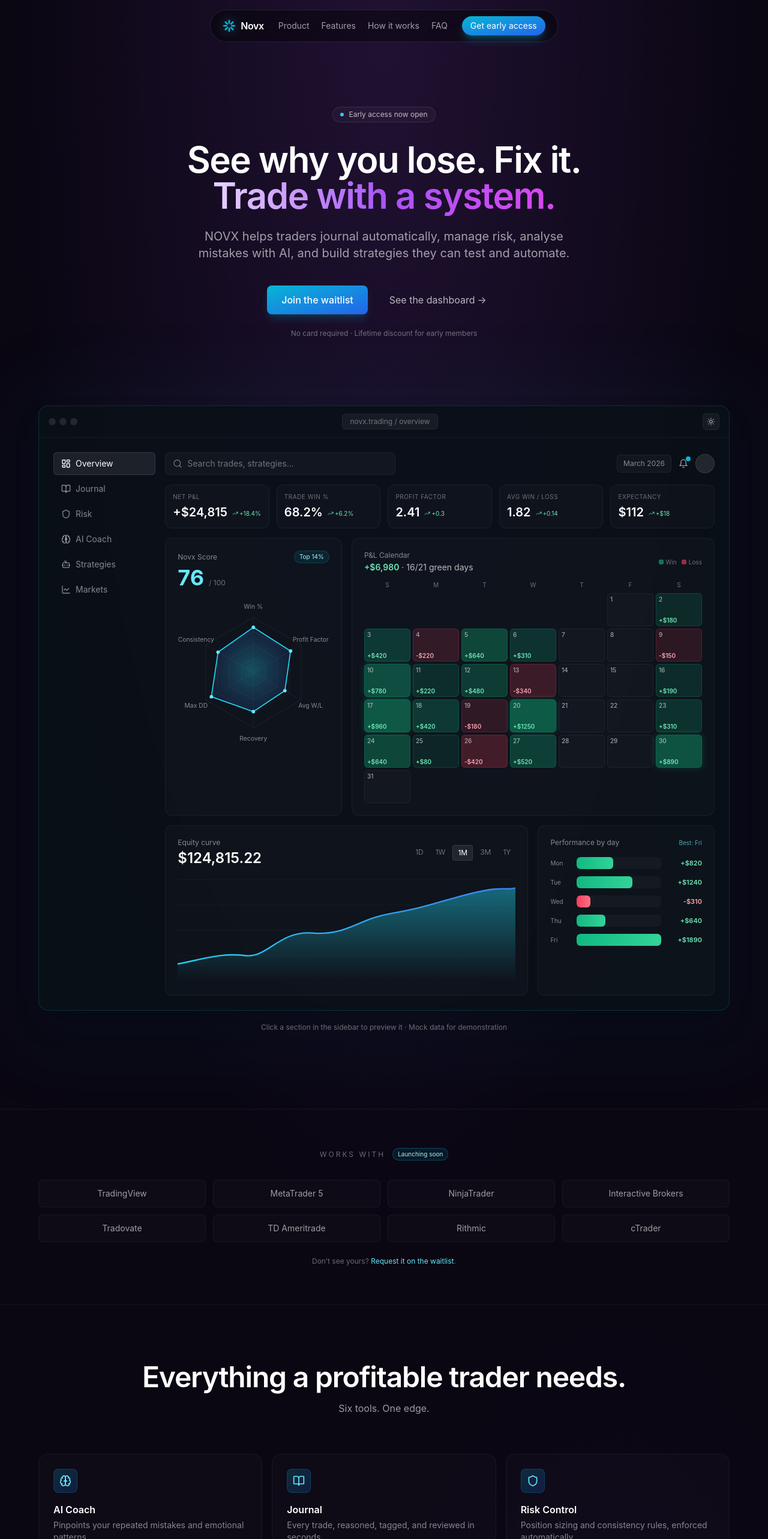
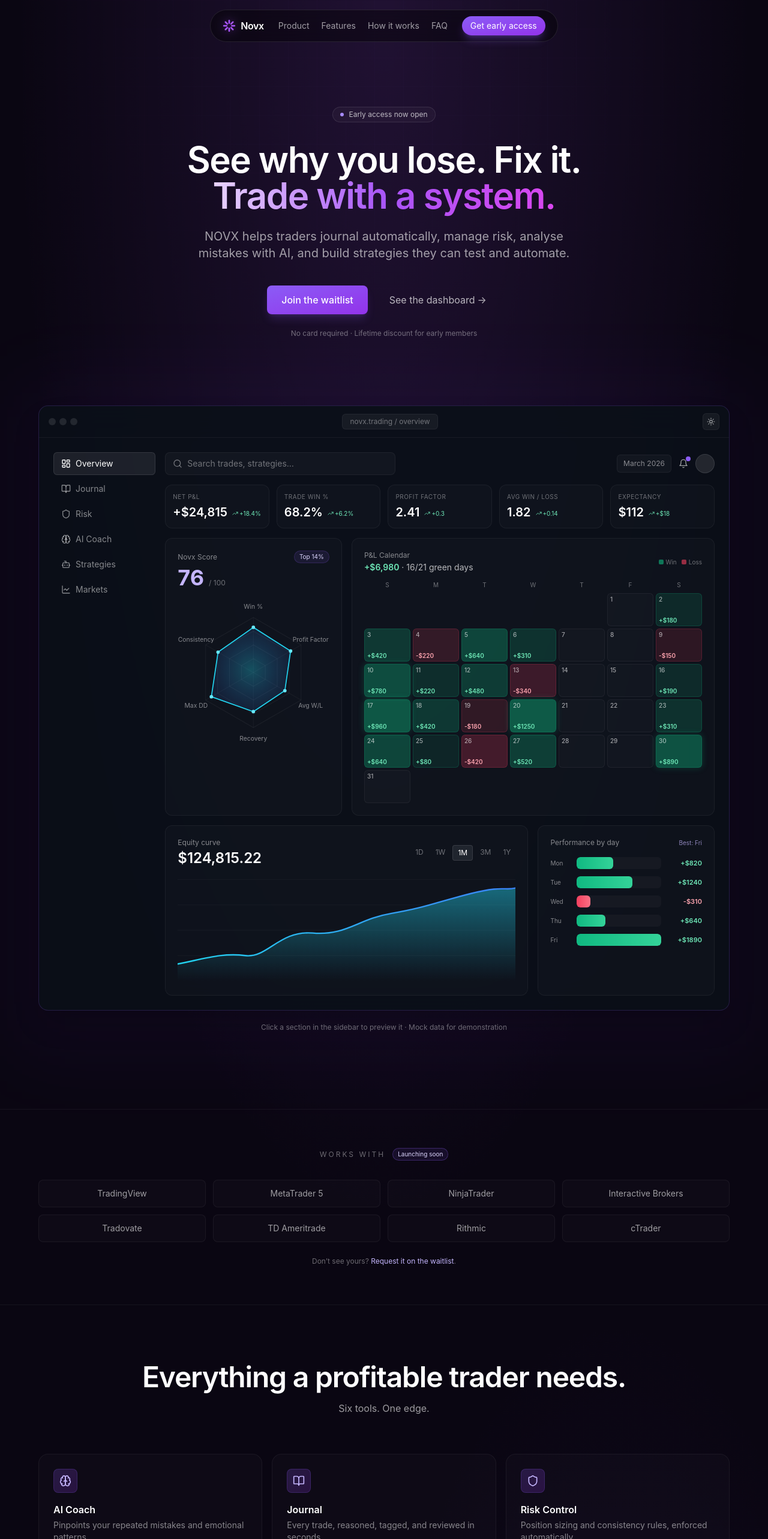
Before and after one commit to guillaumevanhuynegem12-blip/FindYourTrade-website, a Next.js app: page / in a window 1280 px wide. Shown: the top 2566 px of the page at 60% size. Built offline with nearby package versions, Linux system fonts and the light colour scheme.

Commit message:
Replace cyan/blue accents with violet/purple to match brand

```diff
--- a/components/BrokerStrip.tsx
+++ b/components/BrokerStrip.tsx
@@ -21,7 +21,7 @@
           <span className="text-xs tracking-[0.25em] text-white/40 uppercase">
             Works with
           </span>
-          <span className="text-[10px] px-2 py-0.5 rounded-full bg-cyan-500/10 border border-cyan-500/30 text-cyan-200">
+          <span className="text-[10px] px-2 py-0.5 rounded-full bg-violet-500/10 border border-violet-500/30 text-violet-200">
             Launching soon
           </span>
         </div>
@@ -34,7 +34,7 @@
               whileInView={{ opacity: 1, y: 0 }}
               viewport={{ once: true }}
               transition={{ duration: 0.4, delay: i * 0.04 }}
-              className="rounded-lg border border-white/5 bg-white/[0.02] px-4 py-3 text-center text-sm text-white/60 hover:text-white hover:border-cyan-500/30 hover:bg-cyan-500/[0.04] transition-all"
+              className="rounded-lg border border-white/5 bg-white/[0.02] px-4 py-3 text-center text-sm text-white/60 hover:text-white hover:border-violet-500/30 hover:bg-violet-500/[0.04] transition-all"
             >
               {b}
             </motion.div>
@@ -43,7 +43,7 @@
 
         <p className="text-center text-xs text-white/40 mt-6">
           Don&rsquo;t see yours?{" "}
-          <a href="#waitlist" className="text-cyan-300 hover:text-cyan-200">
+          <a href="#waitlist" className="text-violet-300 hover:text-violet-200">
             Request it on the waitlist
           </a>
           .
--- a/components/DashboardPreview.tsx
+++ b/components/DashboardPreview.tsx
@@ -43,7 +43,7 @@
   return (
     <section id="preview" className="relative px-6 pb-32">
       <div className="relative max-w-6xl mx-auto">
-        <div className="absolute -inset-10 bg-cyan-600/10 blur-3xl opacity-50 pointer-events-none" />
+        <div className="absolute -inset-10 bg-violet-600/10 blur-3xl opacity-50 pointer-events-none" />
 
         <motion.div
           initial={{ opacity: 0, y: 40 }}
@@ -53,8 +53,8 @@
           data-theme={theme}
           className={`relative rounded-2xl border backdrop-blur-xl overflow-hidden shadow-2xl transition-colors ${
             theme === "dark"
-              ? "border-cyan-500/20 bg-[#0A1018]/90"
-              : "border-cyan-500/30 bg-[#FAFAF9]"
+              ? "border-violet-500/20 bg-[#0A1018]/90"
+              : "border-violet-500/30 bg-[#FAFAF9]"
           }`}
         >
           <div className="flex items-center gap-2 px-4 py-3 border-b border-white/5">
@@ -71,7 +71,7 @@
             <button
               onClick={() => setTheme((t) => (t === "dark" ? "light" : "dark"))}
               aria-label={`Switch to ${theme === "dark" ? "light" : "dark"} mode`}
-              className="w-7 h-7 rounded-md bg-white/5 hover:bg-white/10 border border-white/5 hover:border-cyan-500/40 flex items-center justify-center text-white/60 hover:text-cyan-400 transition-colors"
+              className="w-7 h-7 rounded-md bg-white/5 hover:bg-white/10 border border-white/5 hover:border-violet-500/40 flex items-center justify-center text-white/60 hover:text-violet-400 transition-colors"
             >
               {theme === "dark" ? <Sun className="w-3.5 h-3.5" /> : <Moon className="w-3.5 h-3.5" />}
             </button>
@@ -174,7 +174,7 @@
         </div>
         <div className="relative">
           <Bell className="w-4 h-4 text-white/60" />
-          <span className="absolute -top-1 -right-1 w-2 h-2 rounded-full bg-cyan-500" />
+          <span className="absolute -top-1 -right-1 w-2 h-2 rounded-full bg-violet-500" />
         </div>
         <div className="w-8 h-8 rounded-full bg-white/10 border border-white/10" />
       </div>
@@ -285,12 +285,12 @@
     <div className="rounded-xl border border-white/5 bg-white/[0.02] p-5 h-full">
       <div className="flex items-center justify-between mb-1">
         <div className="text-xs text-white/50">Novx Score</div>
-        <span className="text-[10px] px-2 py-0.5 rounded-full bg-cyan-500/10 text-cyan-200 border border-cyan-500/20">
+        <span className="text-[10px] px-2 py-0.5 rounded-full bg-violet-500/10 text-violet-200 border border-violet-500/20">
           Top 14%
         </span>
       </div>
       <div className="flex items-baseline gap-2 mb-3">
-        <div className="text-4xl font-bold text-cyan-300">{score}</div>
+        <div className="text-4xl font-bold text-violet-300">{score}</div>
         <div className="text-xs text-white/40">/ 100</div>
       </div>
       <svg viewBox="0 0 220 220" className="w-full">
@@ -551,7 +551,7 @@
     <div className="rounded-xl border border-white/5 bg-white/[0.02] p-5 h-full">
       <div className="flex items-center justify-between mb-4">
         <div className="text-xs text-white/50">Performance by day</div>
-        <div className="text-[10px] text-cyan-300/70">Best: Fri</div>
+        <div className="text-[10px] text-violet-300/70">Best: Fri</div>
       </div>
       <div className="space-y-3">
         {days.map((d) => {
@@ -641,7 +641,7 @@
               initial={{ opacity: 0, x: -10 }}
               animate={{ opacity: 1, x: 0 }}
               transition={{ duration: 0.3, delay: i * 0.04 }}
-              className="flex items-center gap-3 p-3 rounded-lg bg-white/[0.02] border border-white/5 hover:border-cyan-500/20 transition-colors"
+              className="flex items-center gap-3 p-3 rounded-lg bg-white/[0.02] border border-white/5 hover:border-violet-500/20 transition-colors"
             >
               <div className="w-11 h-11 rounded-md bg-white/[0.04] border border-white/10 flex items-center justify-center text-xs font-semibold flex-shrink-0">
                 {t.sym}
@@ -772,7 +772,7 @@
             <div className="text-xs text-white/50 mb-3">Prop firm template</div>
             <div className="flex items-center gap-3 mb-3">
               <div className="w-10 h-10 rounded-lg bg-white/[0.04] border border-white/10 flex items-center justify-center">
-                <Shield className="w-4 h-4 text-cyan-300" />
+                <Shield className="w-4 h-4 text-violet-300" />
               </div>
               <div>
                 <div className="text-sm font-semibold">FTMO $100k</div>
@@ -798,7 +798,7 @@
                         ? "bg-rose-500/10 text-rose-300 border border-rose-500/20"
                         : r.kind === "lockout"
                           ? "bg-amber-500/10 text-amber-300 border border-amber-500/20"
-                          : "bg-cyan-500/10 text-cyan-300 border border-cyan-500/20"
+                          : "bg-violet-500/10 text-violet-300 border border-violet-500/20"
                     }`}
                   >
                     {r.kind === "blocked" ? (
@@ -886,7 +886,7 @@
       <div className="grid grid-cols-1 lg:grid-cols-12 gap-4">
         <div className="lg:col-span-8 rounded-xl border border-white/5 bg-white/[0.02] p-5">
           <div className="flex items-center gap-2 mb-4">
-            <Brain className="w-4 h-4 text-cyan-300" />
+            <Brain className="w-4 h-4 text-violet-300" />
             <div className="text-xs text-white/50">AI insights · Updated 2m ago</div>
           </div>
           <div className="space-y-3">
@@ -921,7 +921,7 @@
                     <div className="text-xs text-white/55 mt-1 leading-relaxed">
                       {ins.detail}
                     </div>
-                    <div className="mt-3 inline-flex items-center gap-1.5 text-[11px] px-2.5 py-1 rounded-md bg-cyan-500/10 border border-cyan-500/20 text-cyan-200">
+                    <div className="mt-3 inline-flex items-center gap-1.5 text-[11px] px-2.5 py-1 rounded-md bg-violet-500/10 border border-violet-500/20 text-violet-200">
                       <Sparkles className="w-3 h-3" />
                       {ins.action}
                     </div>
@@ -956,13 +956,13 @@
 
           <div className="rounded-xl border border-white/5 bg-white/[0.02] p-5">
             <div className="flex items-center gap-2 mb-3">
-              <Sparkles className="w-4 h-4 text-cyan-300" />
-              <div className="text-xs text-cyan-200">Before your next session</div>
+              <Sparkles className="w-4 h-4 text-violet-300" />
+              <div className="text-xs text-violet-200">Before your next session</div>
             </div>
             <ul className="space-y-2">
               {checklist.map((c) => (
                 <li key={c} className="flex items-start gap-2 text-[12px] text-white/80">
-                  <div className="w-3.5 h-3.5 rounded border border-cyan-400/40 mt-0.5 flex-shrink-0" />
+                  <div className="w-3.5 h-3.5 rounded border border-violet-400/40 mt-0.5 flex-shrink-0" />
                   {c}
                 </li>
               ))}
@@ -1001,7 +1001,7 @@
               Built in plain English · Backtested on tick data · One-click deploy
             </div>
           </div>
-          <button className="text-[11px] px-3 py-1.5 rounded-md bg-gradient-to-br from-cyan-500 to-blue-600 font-medium">
+          <button className="text-[11px] px-3 py-1.5 rounded-md bg-gradient-to-br from-violet-500 to-purple-600 font-medium">
             + New strategy
           </button>
         </div>
@@ -1013,12 +1013,12 @@
               initial={{ opacity: 0, y: 10 }}
               animate={{ opacity: 1, y: 0 }}
               transition={{ duration: 0.3, delay: i * 0.05 }}
-              className="rounded-lg border border-white/5 bg-white/[0.02] p-4 hover:border-cyan-500/20 transition-colors"
+              className="rounded-lg border border-white/5 bg-white/[0.02] p-4 hover:border-violet-500/20 transition-colors"
             >
               <div className="flex items-center justify-between mb-3">
                 <div className="flex items-center gap-2">
                   <div className="w-8 h-8 rounded-md bg-white/[0.04] border border-white/10 flex items-center justify-center">
-                    <Bot className="w-4 h-4 text-cyan-300" />
+                    <Bot className="w-4 h-4 text-violet-300" />
                   </div>
                   <div>
                     <div className="text-sm font-semibold">{s.name}</div>
@@ -1032,7 +1032,7 @@
                     s.status === "Live"
                       ? "bg-emerald-500/10 text-emerald-300 border border-emerald-500/20"
                       : s.status === "Paper"
-                        ? "bg-cyan-500/10 text-cyan-200 border border-cyan-500/20"
+                        ? "bg-violet-500/10 text-violet-200 border border-violet-500/20"
                         : "bg-white/5 text-white/50 border border-white/10"
                   }`}
                 >
@@ -1049,7 +1049,7 @@
                   className={`flex items-center justify-center gap-1.5 text-[11px] py-1.5 px-3 rounded-md flex-1 ${
                     s.deployed
                       ? "bg-white/5 border border-white/10 text-white/70"
-                      : "bg-gradient-to-br from-cyan-500 to-blue-600 font-medium"
+                      : "bg-gradient-to-br from-violet-500 to-purple-600 font-medium"
                   }`}
                 >
                   {s.deployed ? (
--- a/components/FAQ.tsx
+++ b/components/FAQ.tsx
@@ -45,7 +45,7 @@
             whileInView={{ opacity: 1, y: 0 }}
             viewport={{ once: true }}
             transition={{ duration: 0.5 }}
-            className="inline-block text-xs tracking-[0.25em] text-cyan-300/80 uppercase mb-4"
+            className="inline-block text-xs tracking-[0.25em] text-violet-300/80 uppercase mb-4"
           >
             FAQ
           </motion.div>
--- a/components/Features.tsx
+++ b/components/Features.tsx
@@ -60,11 +60,11 @@
               whileInView={{ opacity: 1, y: 0 }}
               viewport={{ once: true, margin: "-50px" }}
               transition={{ duration: 0.5, delay: i * 0.06 }}
-              className="group relative rounded-2xl border border-white/5 bg-white/[0.02] hover:border-cyan-500/30 hover:bg-cyan-500/[0.04] transition-all p-6 overflow-hidden"
+              className="group relative rounded-2xl border border-white/5 bg-white/[0.02] hover:border-violet-500/30 hover:bg-violet-500/[0.04] transition-all p-6 overflow-hidden"
             >
-              <div className="absolute -top-12 -right-12 w-32 h-32 bg-cyan-500/10 rounded-full blur-2xl opacity-0 group-hover:opacity-100 transition-opacity" />
-              <div className="relative w-10 h-10 rounded-lg bg-gradient-to-br from-cyan-500/20 to-blue-600/20 border border-cyan-500/20 flex items-center justify-center mb-4">
-                <f.icon className="w-5 h-5 text-cyan-300" />
+              <div className="absolute -top-12 -right-12 w-32 h-32 bg-violet-500/10 rounded-full blur-2xl opacity-0 group-hover:opacity-100 transition-opacity" />
+              <div className="relative w-10 h-10 rounded-lg bg-gradient-to-br from-violet-500/20 to-purple-600/20 border border-violet-500/20 flex items-center justify-center mb-4">
+                <f.icon className="w-5 h-5 text-violet-300" />
               </div>
               <div className="relative font-semibold">{f.title}</div>
               <div className="relative text-sm text-white/50 mt-1">{f.desc}</div>
--- a/components/Hero.tsx
+++ b/components/Hero.tsx
@@ -14,7 +14,7 @@
           transition={{ duration: 0.6 }}
           className="inline-flex items-center gap-2 px-3 py-1 rounded-full border border-white/10 bg-white/[0.03] text-white/70 text-xs mb-8"
         >
-          <span className="w-1.5 h-1.5 rounded-full bg-cyan-400" />
+          <span className="w-1.5 h-1.5 rounded-full bg-violet-400" />
           Early access now open
         </motion.div>
 
@@ -47,7 +47,7 @@
         >
           <Link
             href="#waitlist"
-            className="px-6 py-3 rounded-lg bg-gradient-to-br from-cyan-500 to-blue-600 text-white font-medium shadow-lg shadow-cyan-500/20 hover:shadow-cyan-500/40 transition-all"
+            className="px-6 py-3 rounded-lg bg-gradient-to-br from-violet-500 to-purple-600 text-white font-medium shadow-lg shadow-violet-500/20 hover:shadow-violet-500/40 transition-all"
           >
             Join the waitlist
           </Link>
--- a/components/Nav.tsx
+++ b/components/Nav.tsx
@@ -32,7 +32,7 @@
         </div>
         <Link
           href="#waitlist"
-          className="text-sm px-3.5 py-1.5 rounded-full bg-gradient-to-br from-cyan-500 to-blue-600 shadow-lg shadow-cyan-500/30 hover:shadow-cyan-500/50 transition-shadow"
+          className="text-sm px-3.5 py-1.5 rounded-full bg-gradient-to-br from-violet-500 to-purple-600 shadow-lg shadow-violet-500/30 hover:shadow-violet-500/50 transition-shadow"
         >
           Get early access
         </Link>
@@ -48,7 +48,7 @@
       width={size}
       height={size}
       viewBox="0 0 100 100"
-      className="text-[#06B6D4] drop-shadow-[0_0_8px_rgba(34,211,238,0.5)]"
+      className="text-[#A855F7] drop-shadow-[0_0_8px_rgba(168,85,247,0.5)]"
       aria-hidden="true"
     >
       <g transform="translate(50 50)">
--- a/components/TrustSignals.tsx
+++ b/components/TrustSignals.tsx
@@ -51,8 +51,8 @@
       transition={{ duration: 0.5 }}
       className="relative rounded-2xl border border-white/5 bg-white/[0.02] p-6"
     >
-      <div className="w-9 h-9 rounded-lg bg-gradient-to-br from-cyan-500/20 to-blue-600/20 border border-cyan-500/20 flex items-center justify-center mb-4">
-        <Icon className="w-4 h-4 text-cyan-300" />
+      <div className="w-9 h-9 rounded-lg bg-gradient-to-br from-violet-500/20 to-purple-600/20 border border-violet-500/20 flex items-center justify-center mb-4">
+        <Icon className="w-4 h-4 text-violet-300" />
       </div>
       <div className="text-[10px] tracking-[0.2em] text-white/40 uppercase mb-1.5">
         {kicker}
```
Also changed, not shown: components/DeepDive.tsx (+14 -14 lines), components/Waitlist.tsx (+4 -4 lines).
